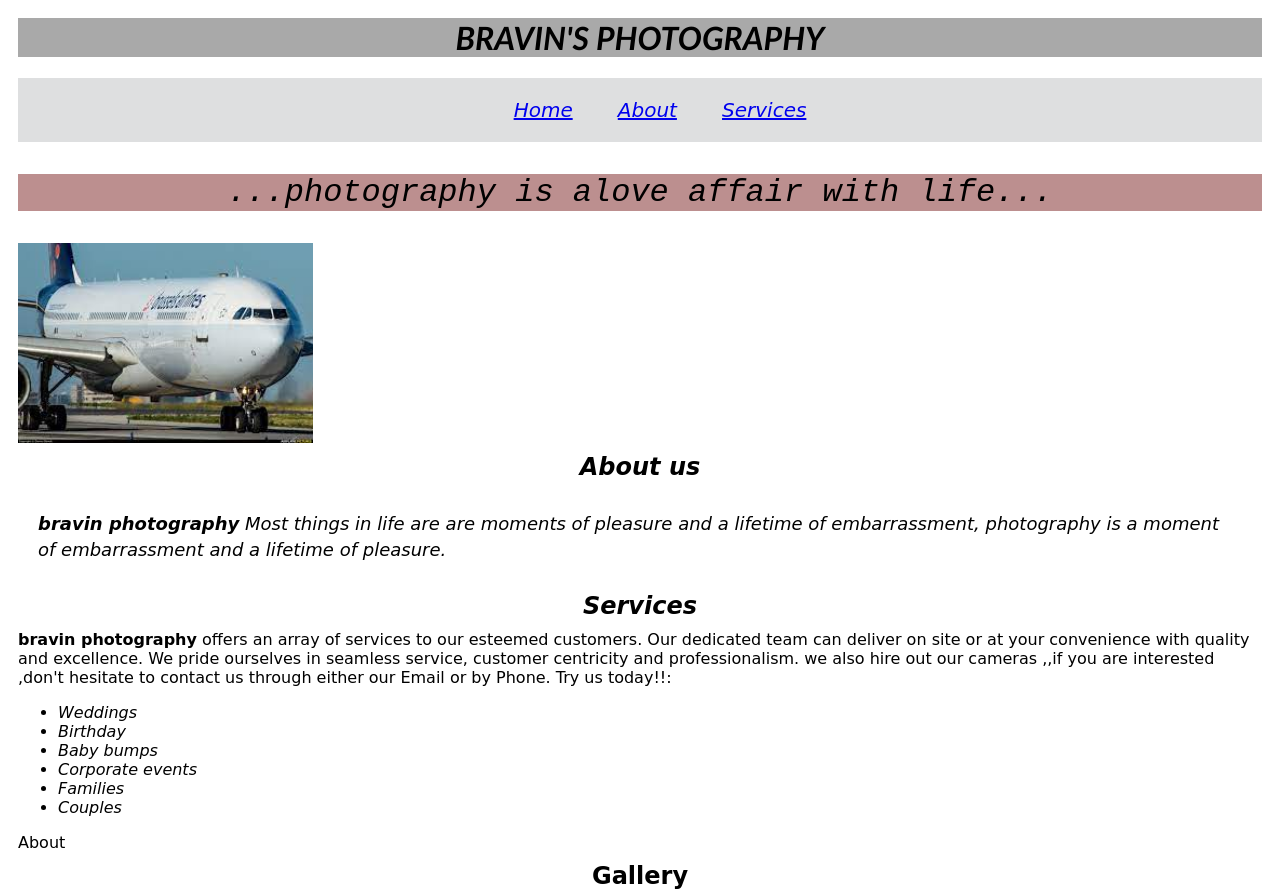
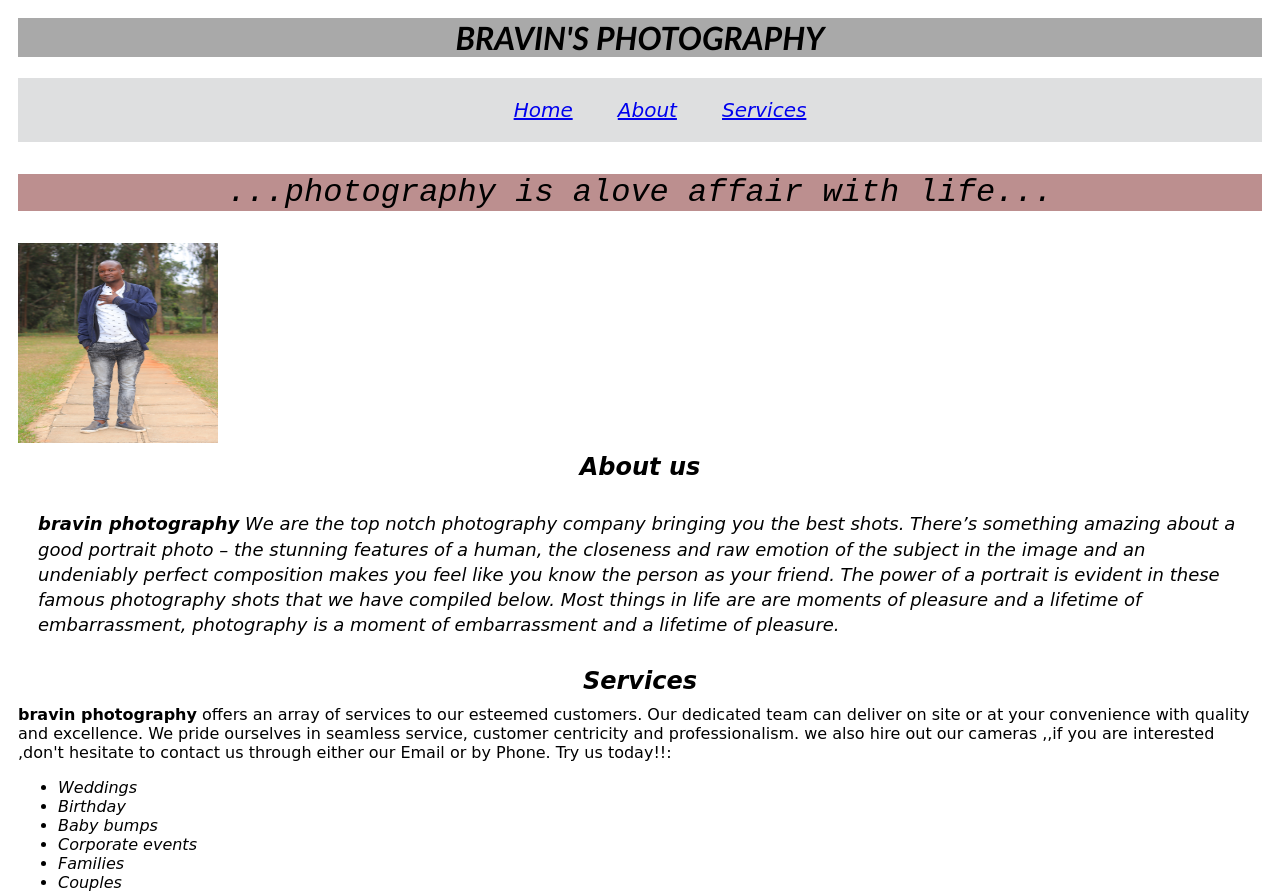
Before and after one commit to Gilbertyegon/photography, a plain HTML site: page index.html in a window 1280 px wide. Shown: the top 895 px of the page. Drawn offline with Linux system fonts and the light colour scheme.

Commit message:
added an image

```diff
--- a/index.html
+++ b/index.html
@@ -17,9 +17,10 @@
         </ul>
     </div>
     <p class="nav1">...photography is alove affair with life...</p>
-    <img class="image" src="fimages/images.jpeg" height="200">
+    <img class="image" src="fimages/WhatsApp Image 2021-09-26 at 10.47.07 AM.jpeg" height="200" width="200">
     <h3 class="About">About us</h3>
-    <p class="nav2"><strong>bravin photography</strong> Most things in life are are moments of pleasure and a lifetime
+    <p class="nav2"><strong>bravin photography</strong> We are the top notch photography company bringing you the best shots.
+        There’s something amazing about a good portrait photo – the stunning features of a human, the closeness and raw emotion of the subject in the image and an undeniably perfect composition makes you feel like you know the person as your friend. The power of a portrait is evident in these famous photography shots that we have compiled below. Most things in life are are moments of pleasure and a lifetime
         of embarrassment, photography is a moment of embarrassment and a lifetime of pleasure. </p>
     <h3 class="Services">Services</h3>
     <p class="nav3"><strong>bravin photography</strong> offers an array of services to our esteemed customers. Our
@@ -33,7 +34,7 @@
         <li>Corporate events</li>
         <li>Families</li>
         <li>Couples</li>
-    </ul>About
+    </ul>
     <h3 class="Gallery">Gallery</h3>
     <p class="nav4">Here are some of the moments we have captured;</p>
     <img src="fimages/oo-sfo-brussels-airlines-airbus-a330-301_PlanespottersNet_1038695_9028f06af9_280.jpg"
```
Also changed, not shown: fimages/WhatsApp Image 2021-09-26 at 10.47.07 AM.jpeg (added).
